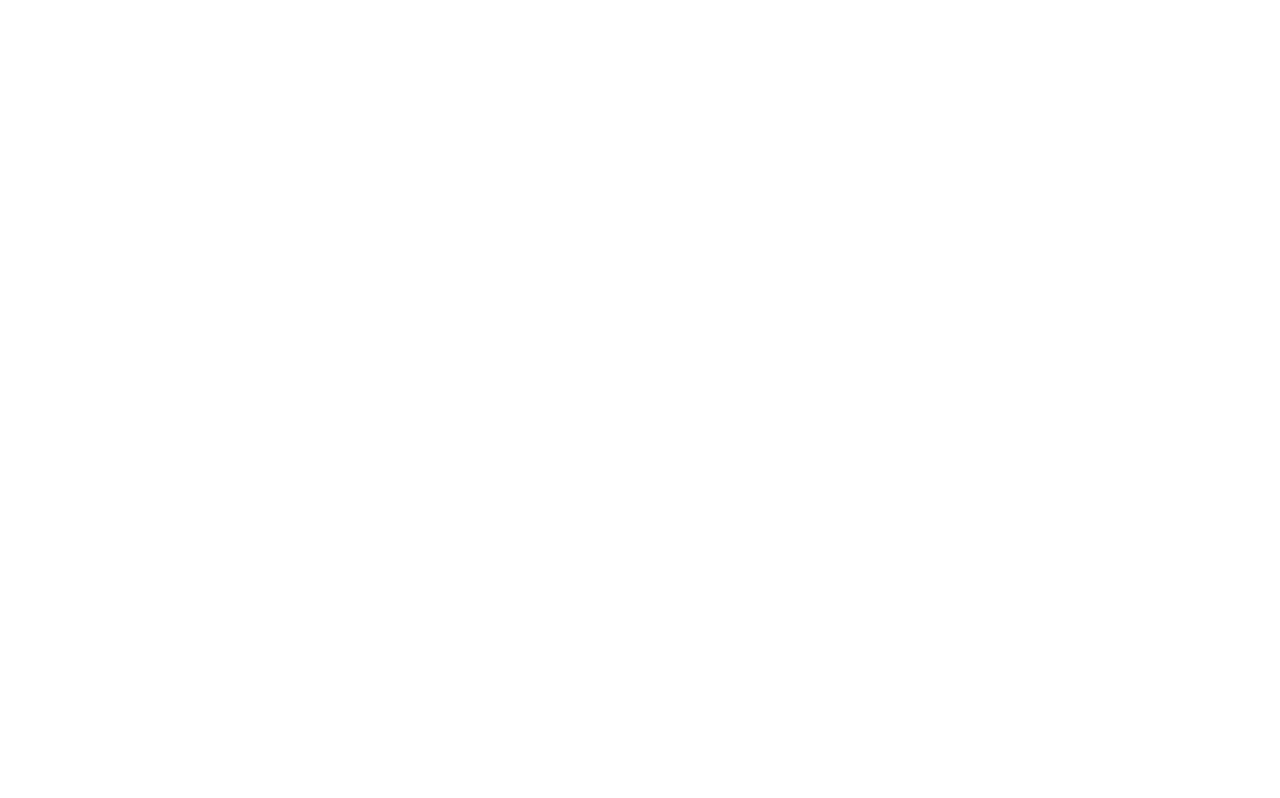
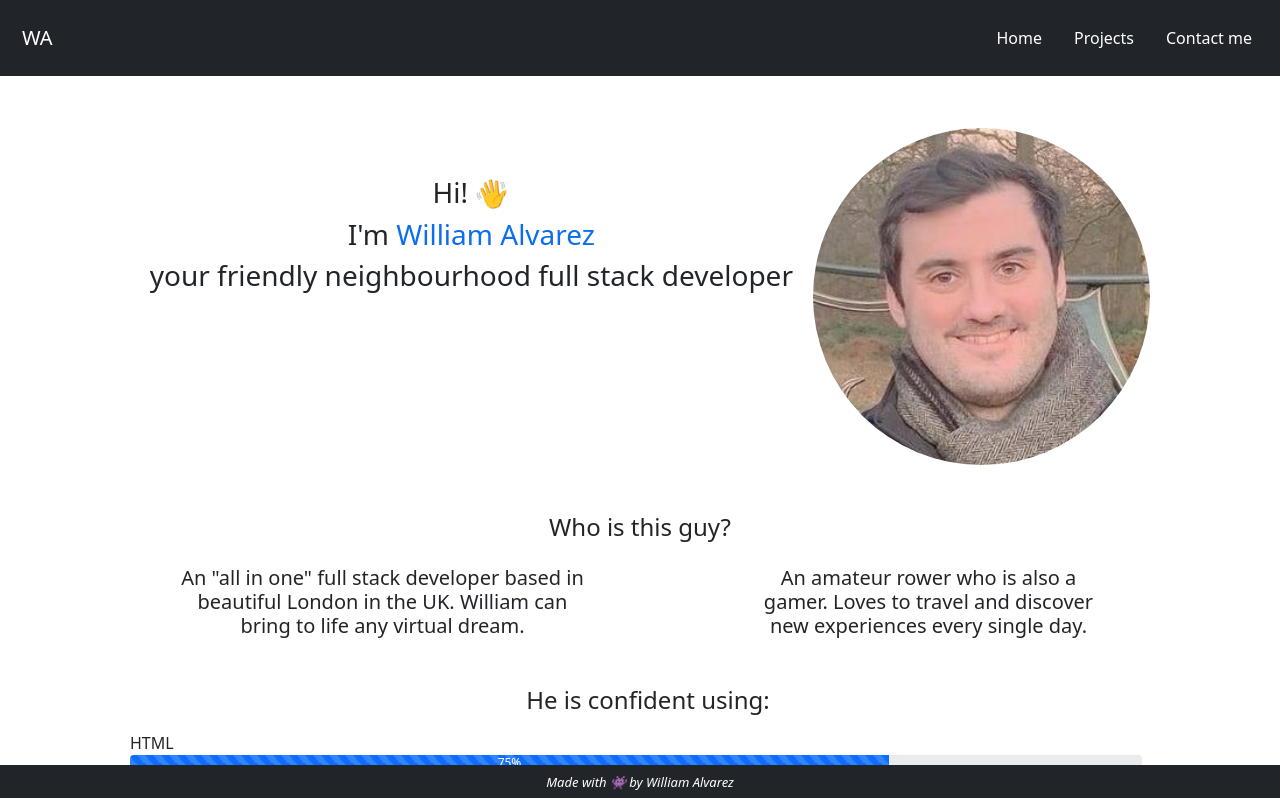
Before and after one commit to williamalvarez92/website, a React (Create React App) app: page /home in a window 1280 px wide. Shown: the top 798 px of the page. Built offline with nearby package versions, Linux system fonts and the light colour scheme.

Commit message:
fixed links for the domain

```diff
--- a/src/App.js
+++ b/src/App.js
@@ -16,35 +16,35 @@
     <>
       <BrowserRouter>
         <Switch>
-          <Route exact path='/website'>
+          <Route exact path='/'>
             <Opener />
           </Route>
-          <Route exact path='/website/home'>
+          <Route exact path='/home'>
             <Header />
             <Home />
             <Footer />
           </Route>
-          <Route  exact path='/website/projects'>
+          <Route  exact path='/projects'>
             <Header />
             <Projects />
             <Footer />
           </Route>
-          <Route exact path='/website/contact'>
+          <Route exact path='/contact'>
             <Header />
             <Contact />
             <Footer />
           </Route>
-          <Route exact path='/website/projects/general_assembly'>
+          <Route exact path='/projects/general_assembly'>
             <Header />
             <GeneralAssembly />
             <Footer />
           </Route>
-          <Route exact path='/website/projects/personal_projects'>
+          <Route exact path='/projects/personal_projects'>
             <Header />
             <PersonalProjects />
             <Footer />
           </Route>
-          <Route exact path='/website/projects/small_projects'>
+          <Route exact path='/projects/small_projects'>
             <Header />
             <SmallProjects />
             <Footer />
--- a/src/components/Header.js
+++ b/src/components/Header.js
@@ -5,17 +5,17 @@
 const Header = () => {
   return (
     <nav className="navbar navbar-expand-lg fixed-top justify-content-center navbar-dark bg-dark">
-      <Link to='/website'><div className=' navbar-brand text-white'>
+      <Link to='/'><div className=' navbar-brand text-white'>
         <h1 className='m-2 navbar-brand text-white'>WA</h1>
       </div></Link>
       <div className='container navi justify-content-end'>
-        <Link to='/website/home'><div className=' m-3 navbar-item text-white'>
+        <Link to='/home'><div className=' m-3 navbar-item text-white'>
           Home
         </div></Link>
-        <Link to='/website/projects'><div className=' m-3 navbar-item text-white'>
+        <Link to='/projects'><div className=' m-3 navbar-item text-white'>
           Projects
         </div></Link>
-        <Link to='/website/contact'> <div className=' m-3 navbar-item text-white'>
+        <Link to='/contact'> <div className=' m-3 navbar-item text-white'>
           Contact me
         </div></Link>
       </div>
--- a/src/components/Projects.js
+++ b/src/components/Projects.js
@@ -67,19 +67,19 @@
       <div className='m-5 projectPage'>
         <h1 className='text-center m-5'>Archives</h1>
         <div className='grid-container d-flex justify-content-around '>
-          <Link to='/website/projects/general_assembly'>
+          <Link to='/projects/general_assembly'>
             <div className='text-center grid-item'>
               <img src={closed} onMouseOut={out} onMouseOver={over}/>
               <p className='text-center'>General Assembly</p>
             </div>
           </Link>
-          <Link to='/website/projects/personal_projects'>
+          <Link to='/projects/personal_projects'>
             <div className='text-center grid-item'>
               <img src={closed} onMouseOut={out} onMouseOver={over}/>
               <p className='text-center'>Personal Projects</p>
             </div>
           </Link>
-          <Link to='/website/projects/small_projects'>
+          <Link to='/projects/small_projects'>
             <div className='text-center grid-item'>
               <img src={closed} onMouseOut={out} onMouseOver={over}/>
               <p className='text-center'>Small Projects</p>
```
